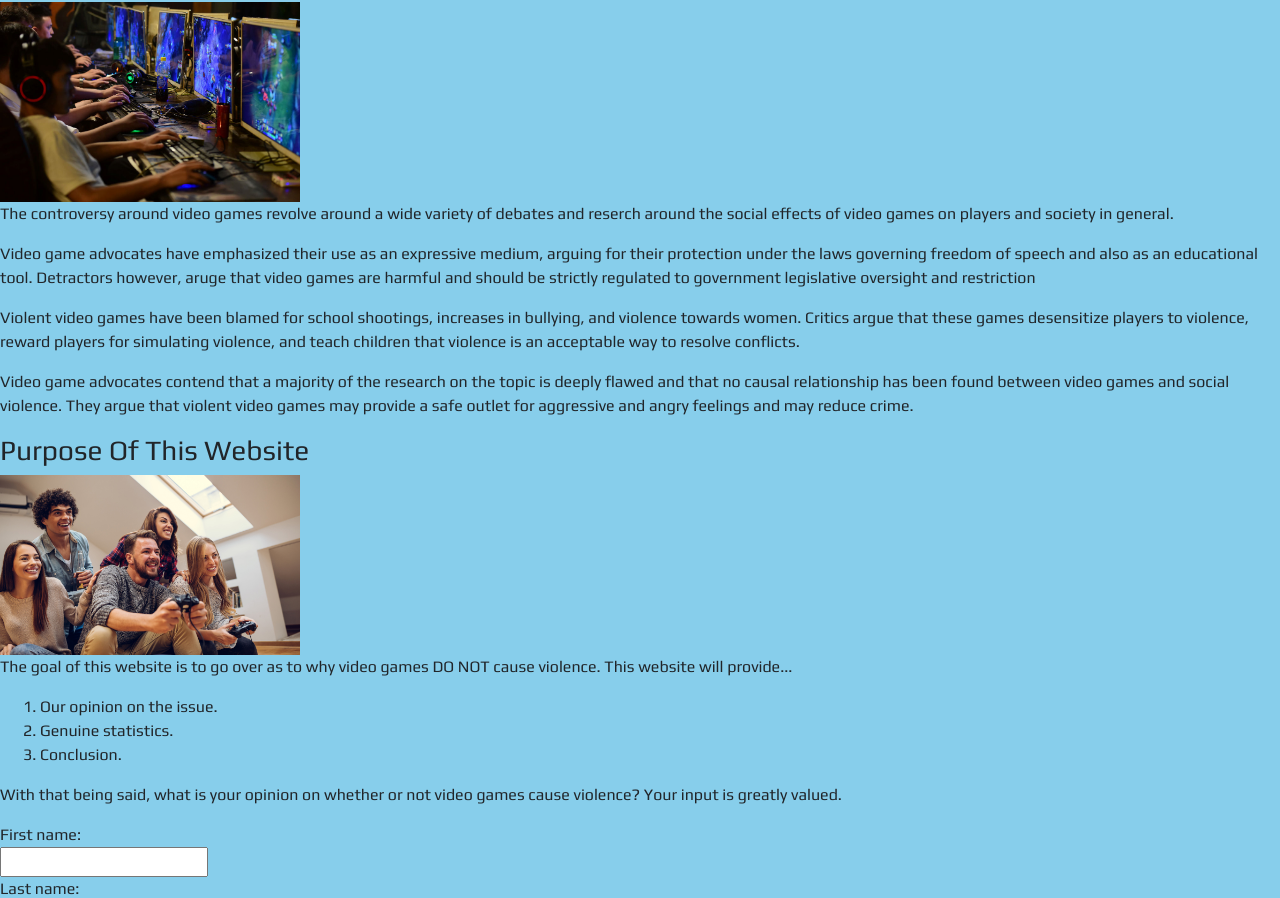
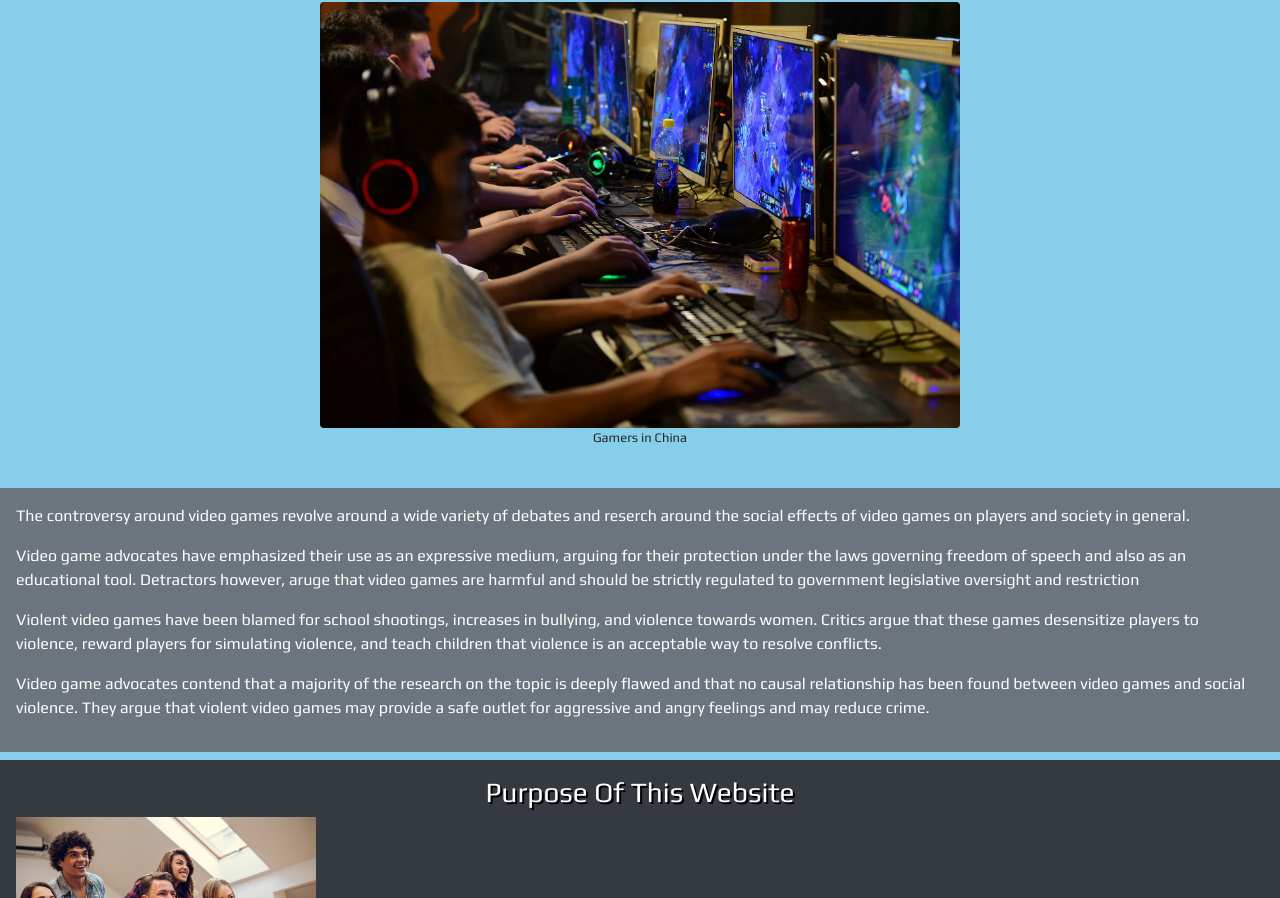
Before and after one commit to DeangeloBrewer/violence_games, a plain HTML site: page index.html in a window 1280 px wide. Shown: the part 98-996 px from the top of the page. Drawn offline with nearby package versions, Linux system fonts and the light colour scheme.

Commit message:
Group project progress..

```diff
--- a/index.html
+++ b/index.html
@@ -15,28 +15,40 @@
   <a href="#conclusion">Conclusion</a>
 </div>
 
+
 <h2>Do Video Games Causes Violence?</h2>
-<img src="pics/gaming.jpg" width="300px">
-<p>The controversy around video games revolve around a wide variety of debates and reserch around the social effects of video games on players and society in general.</p>
+<figure>
+<img src="pics/gaming.jpg" width="300px" class="rounded">
+<figcaption id="caption">Gamers in China</figcaption>
+</figure>
 
-<p>Video game advocates have emphasized their use as an expressive medium, arguing for their protection under the laws governing freedom of speech and also as an educational tool. Detractors however, aruge that video games are harmful and should be strictly regulated to government legislative oversight and restriction</p>
+<br>
 
-<p>Violent video games have been blamed for school shootings, increases in bullying, and violence towards women. Critics argue that these games desensitize players to violence, reward players for simulating violence, and teach children that violence is an acceptable way to resolve conflicts.</p>
+<div class="p-3 mb-2 bg-secondary text-white"><p>The controversy around video games revolve around a wide variety of debates and reserch around the social effects of video games on players and society in general.</p>
+ <p>Video game advocates have emphasized their use as an expressive medium, arguing for their protection under the laws governing freedom of speech and also as an educational tool. Detractors however, aruge that video games are harmful and should be strictly regulated to government legislative oversight and restriction</p>
+ <p>Violent video games have been blamed for school shootings, increases in bullying, and violence towards women. Critics argue that these games desensitize players to violence, reward players for simulating violence, and teach children that violence is an acceptable way to resolve conflicts.</p>
+ <p>Video game advocates contend that a majority of the research on the topic is deeply flawed and that no causal relationship has been found between video games and social violence. They argue that violent video games may provide a safe outlet for aggressive and angry feelings and may reduce crime.</p> </div>
 
-<p>Video game advocates contend that a majority of the research on the topic is deeply flawed and that no causal relationship has been found between video games and social violence. They argue that violent video games may provide a safe outlet for aggressive and angry feelings and may reduce crime.</p>
-
-<h3>Purpose Of This Website</h3>
+<div class="p-3 mb-2 bg-dark text-white"><h3>Purpose Of This Website</h3>
 <img src="pics/gaming2.jpg" width="300px">
 
 <p>The goal of this website is to go over as to why video games DO NOT cause violence. This website will provide...</p>
+</div>
 
+
+<div id="list">
 <ol>
     <li>Our opinion on the issue.</li>
+    <br>
     <li>Genuine statistics.</li>
+    <br>
     <li>Conclusion.</li>
 </ol>
+</div>
 
 <p>With that being said, what is your opinion on whether or not video games cause violence? Your input is greatly valued.</p>
+
+<br>
 
 <form>
   First name:<br>
@@ -45,7 +57,7 @@
   <input type="text" name="lastname"><br>
   Email:<br>
   <input type="text" name="email"><br>
-  <br>
+  Type here:<br>
 <textarea name="message" rows="10" cols="30">
 
 </textarea>
--- a/style.css
+++ b/style.css
@@ -1,6 +1,7 @@
 #body{
     font-family: 'Play', sans-serif;
     background-color: skyblue;
+
 }
 
 
@@ -31,3 +32,38 @@
   background-color: rgb(76, 119, 175);
   color: white;
 }
+
+#list{
+    width: 300px;
+    background-color: whitesmoke;
+    border: 15px solid black;
+    padding: 50px;
+    margin: 20px;
+}
+
+h2{
+    text-shadow: 2px 2px white;
+    text-align: center;
+}
+
+h3{
+    text-shadow: 2px 2px black;
+    text-align: center;
+}
+
+
+textarea{
+    border-style: outset;
+}
+
+.rounded{
+    display: block;
+  margin-left: auto;
+  margin-right: auto;
+  width: 50%;
+}
+
+#caption{
+    font-size: small;
+    text-align: center;
+}
```
